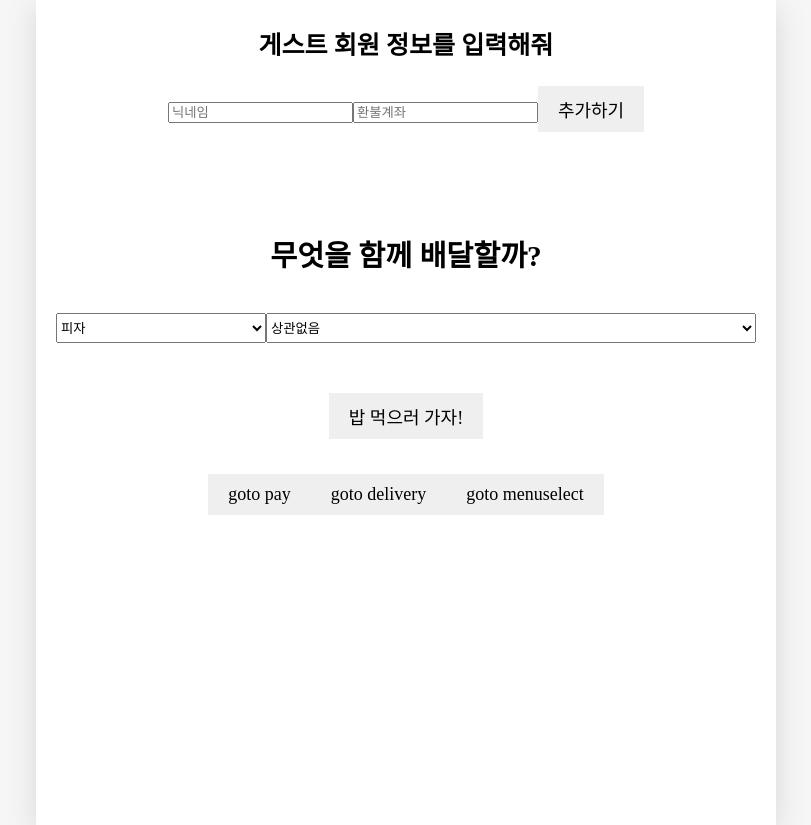
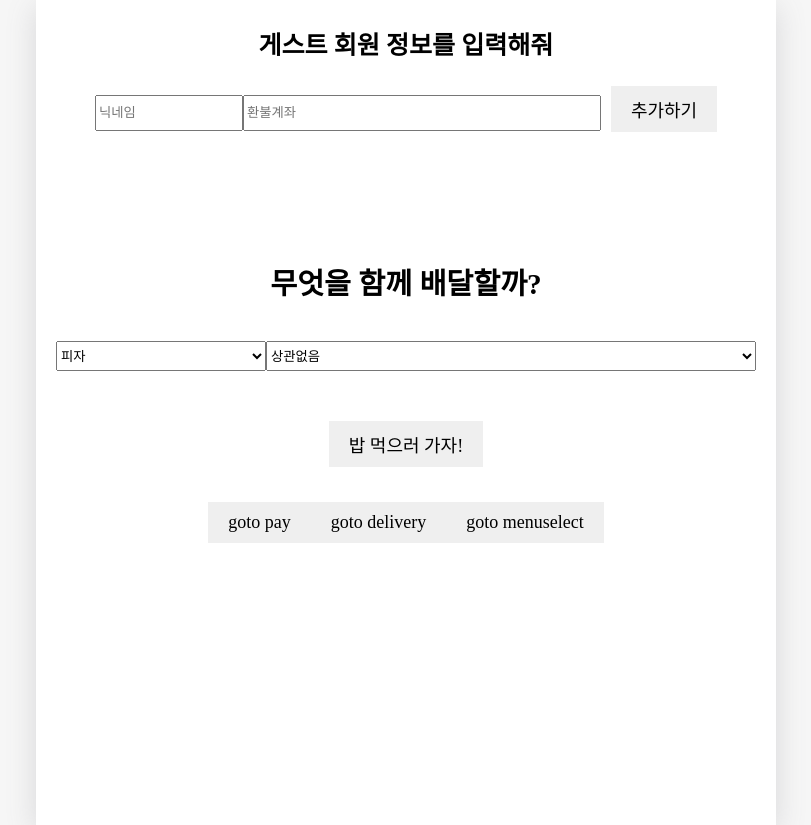
Before and after one commit to 2nd-HUFSummer-Hackathon/SPotato, a React (Create React App) app in the folder domdelivery/: page / in a window 1280 px wide. Shown: the whole page, without its empty margins (234-1045 px from the left). Built offline with nearby package versions, Linux system fonts and the light colour scheme.

Commit message:
userinfo css

```diff
--- a/domdelivery/src/App.css
+++ b/domdelivery/src/App.css
@@ -101,12 +101,26 @@ body {
   font-size: 25px;
 }
 
+/*Home - UserInfo*/
 .UserInfo .guest {
   font-size: 25px;
 }
 
-.UserInfo {
+.UserInfo input{
   margin-bottom: 100px;
+  height : 30px;
+}
+
+.UserInfo .username{
+  width:20%;
+}
+
+.UserInfo .useraccount{
+  width:50%;
+}
+
+.UserInfo .OurButton{
+  margin-left: 10px;
 }
 
 /*Pay*/
```
